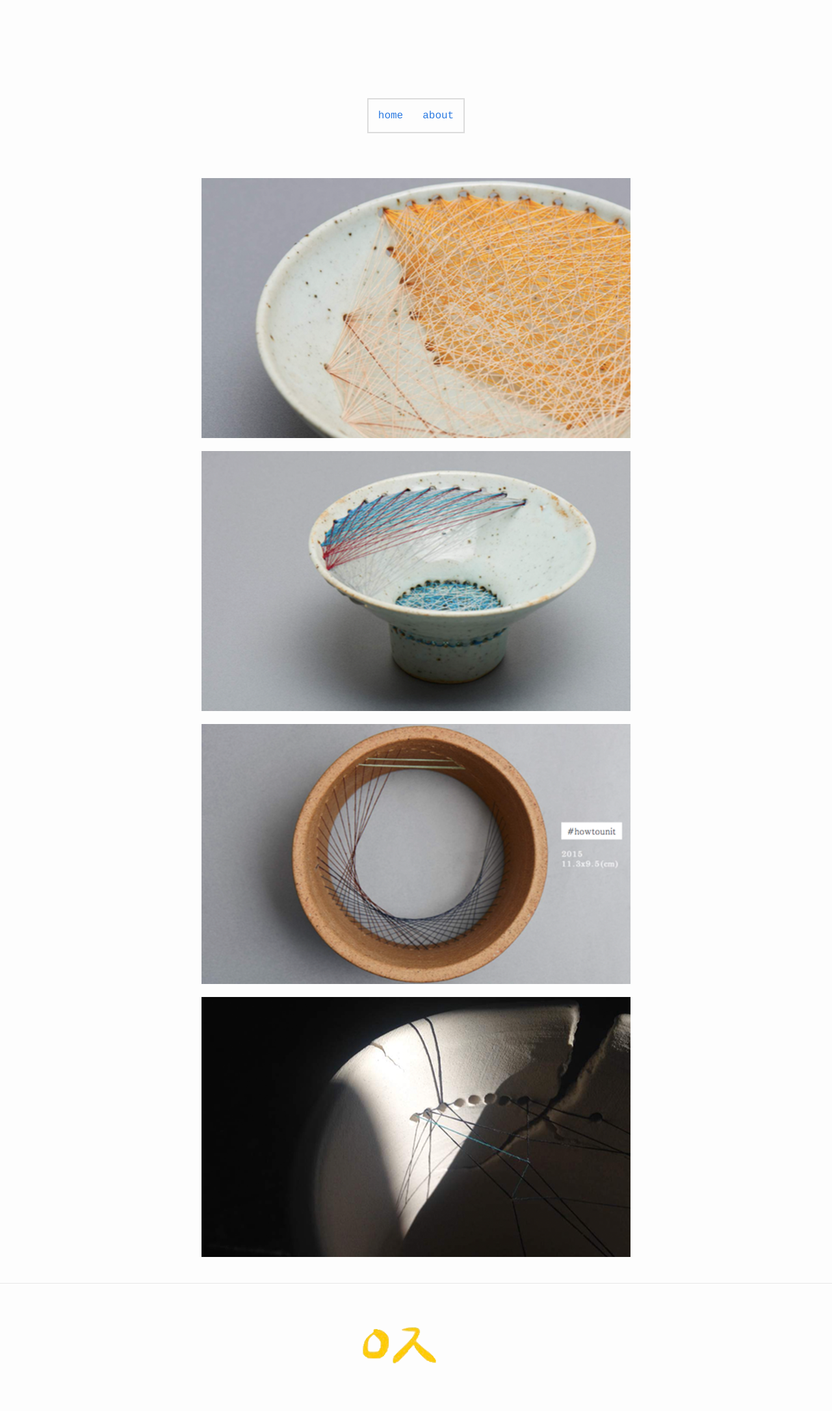
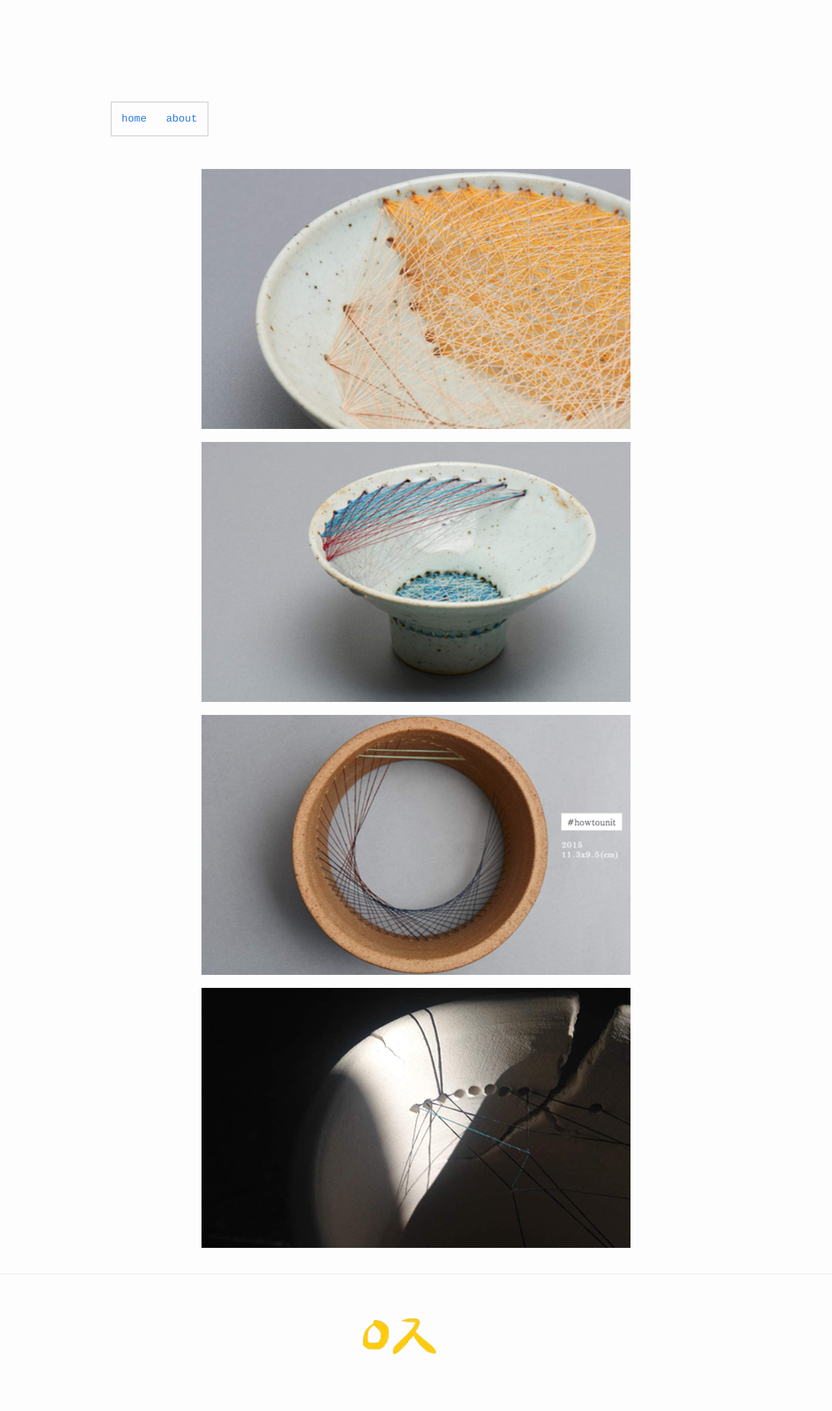
Before and after one commit to brillerkim/eunji, a Jekyll site: the page built from index.html, in a window 1280 px wide. Shown: the whole page at 65% size. Built offline with Jekyll 4.4.1, drawn with Linux system fonts in a browser that asks for light colours.

Commit message:
2017. 7. 5 nav position

```diff
--- a/_sass/_layout.scss
+++ b/_sass/_layout.scss
@@ -7,6 +7,9 @@
 }
 
 .navbar .navbar-nav {
+    position:absolute;
+    top:10%;
+    right:75%;
     display: inline-block;
     float: none;
     border:2px solid #dcdcdc;
```
